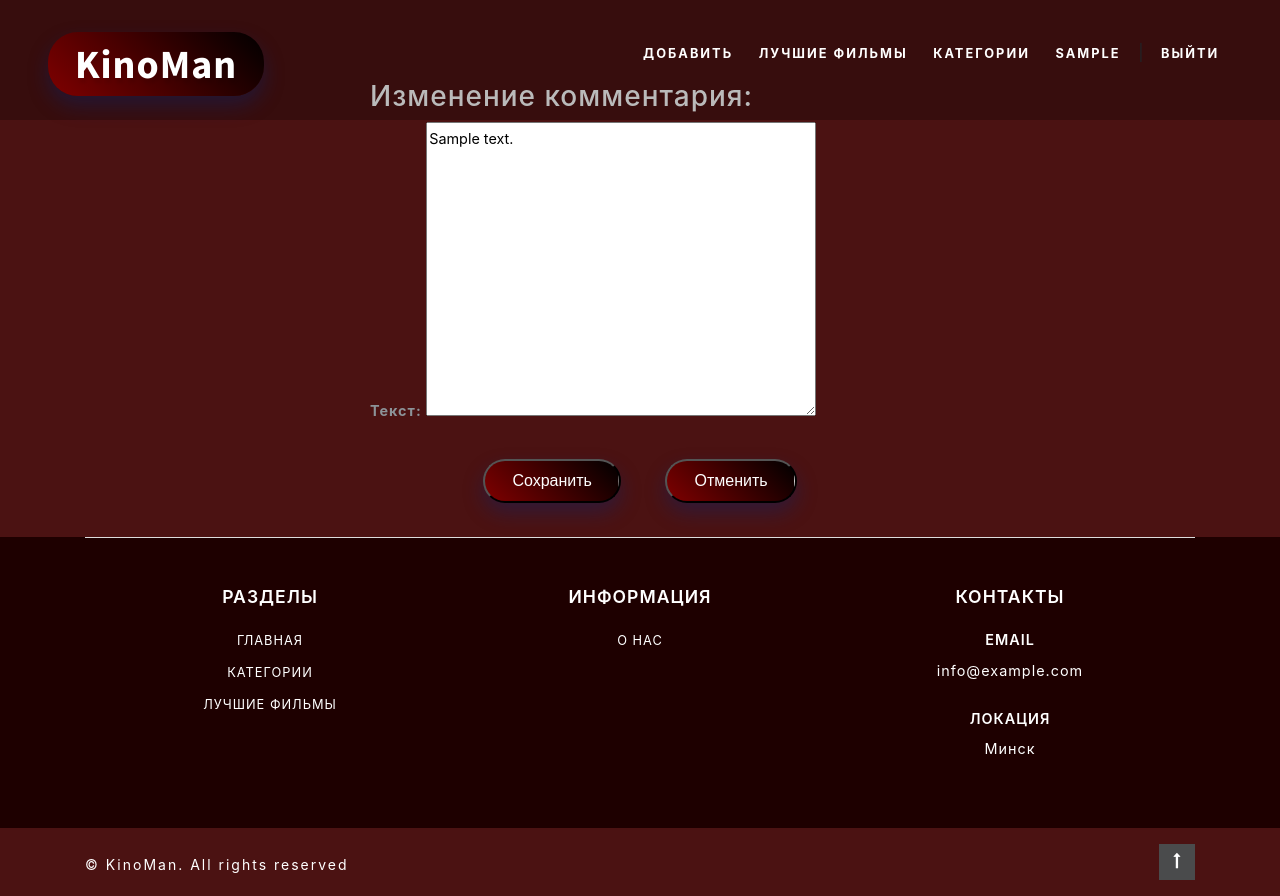
After one commit to UlasevichNazar/MovieSearcher, a Django app: page /edit_review/1/ in a window 1280 px wide. The commit adds this page. Run offline with Django 4.2, Linux system fonts and the light colour scheme; a user stored in the database is signed in; tables that the repository leaves empty hold one stand-in row (values such as "Sample post"); parts of the project's set-up code (start-up, migrations or seed data) failed here and were passed over; some libraries are stand-ins or nearby versions.

Commit message:
feature/edit_and_delete

```diff
--- a/movies/forms.py
+++ b/movies/forms.py
@@ -268,3 +268,9 @@ class DeleteUserForm(forms.Form):
     class Meta:
         model = get_user_model()
         fields = ("username",)
+
+
+class EditReviewForm(forms.ModelForm):
+    class Meta:
+        model = Review
+        fields = ['text']
--- a/movies/urls.py
+++ b/movies/urls.py
@@ -46,6 +46,7 @@ urlpatterns = [
     path("actor/<str:slug>/", views.ActorView.as_view(), name="actor_view"),
     path("director/<str:slug>/", views.DirectorView.as_view(), name="director_view"),
     path("review/<int:pk>/delete/", views.delete_review, name="delete_review"),
+    path('edit_review/<int:review_id>/', views.edit_review, name='edit_review'),
     path("add/get_user/", views.get_user, name="get_user"),
     path("add/update_status/", views.update_status, name="update_status"),
     path("add/delete-user/", views.delete_user, name="delete_user"),
--- a/movies/views.py
+++ b/movies/views.py
@@ -13,7 +13,7 @@ from django.views.generic import ListView
 from django.views.generic.edit import FormView
 
 from movies import models
-from movies.forms import ActorForm
+from movies.forms import ActorForm, EditReviewForm
 from movies.forms import AddReviewForm
 from movies.forms import CategoryForm
 from movies.forms import DeleteUserForm
@@ -1105,3 +1105,17 @@ def delete_user(request):
 
 
 ########################################################################################################################
+
+
+def edit_review(request, review_id):
+    review = get_object_or_404(Review, id=review_id, user=request.user)
+
+    if request.method == "POST":
+        form = EditReviewForm(request.POST, instance=review)
+        if form.is_valid():
+            form.save()
+            return redirect('movie_detail', slug=review.movie.slug)
+    else:
+        form = EditReviewForm(instance=review)
+
+    return render(request, 'movies/edit_review.html', {'form': form, 'review': review})
--- /dev/null
+++ b/templates/movies/edit_review.html
@@ -0,0 +1,19 @@
+{% extends 'base.html' %}
+{% block title %}Изменение комментария{% endblock title %}
+{% block content %}
+<div class="container">
+    <div class="row justify-content-center">
+        <div class="col-md-6">
+            <h3 style="color:white;">Изменение комментария:</h3>
+            <form method="post">
+                {% csrf_token %}
+                <b style="color:white"> {{ form.as_p }}</b>
+                <div style="text-align: center;">
+                    <button type="submit" class="pressed-button" style="cursor: pointer;">Сохранить</button>
+                    <button type="button" class="pressed-button" onclick="window.location.href='{% url 'movie_detail' slug=review.movie.slug %}'" style="cursor: pointer;">Отменить</button>
+                </div>
+            </form>
+        </div>
+    </div>
+</div>
+{% endblock %}
--- a/templates/movies/movie_detail.html
+++ b/templates/movies/movie_detail.html
@@ -168,6 +168,9 @@
                                 {% csrf_token %}
                                 <button type="submit" class="pressed-button">Удалить</button>
                             </form>
+                            <a href="{% url 'edit_review' review.id%}">
+                                <button class="pressed-button" style="cursor: pointer;">Изменить</button>
+                            </a>
                             {% endif %}
                         </div>
                     </div>
```
